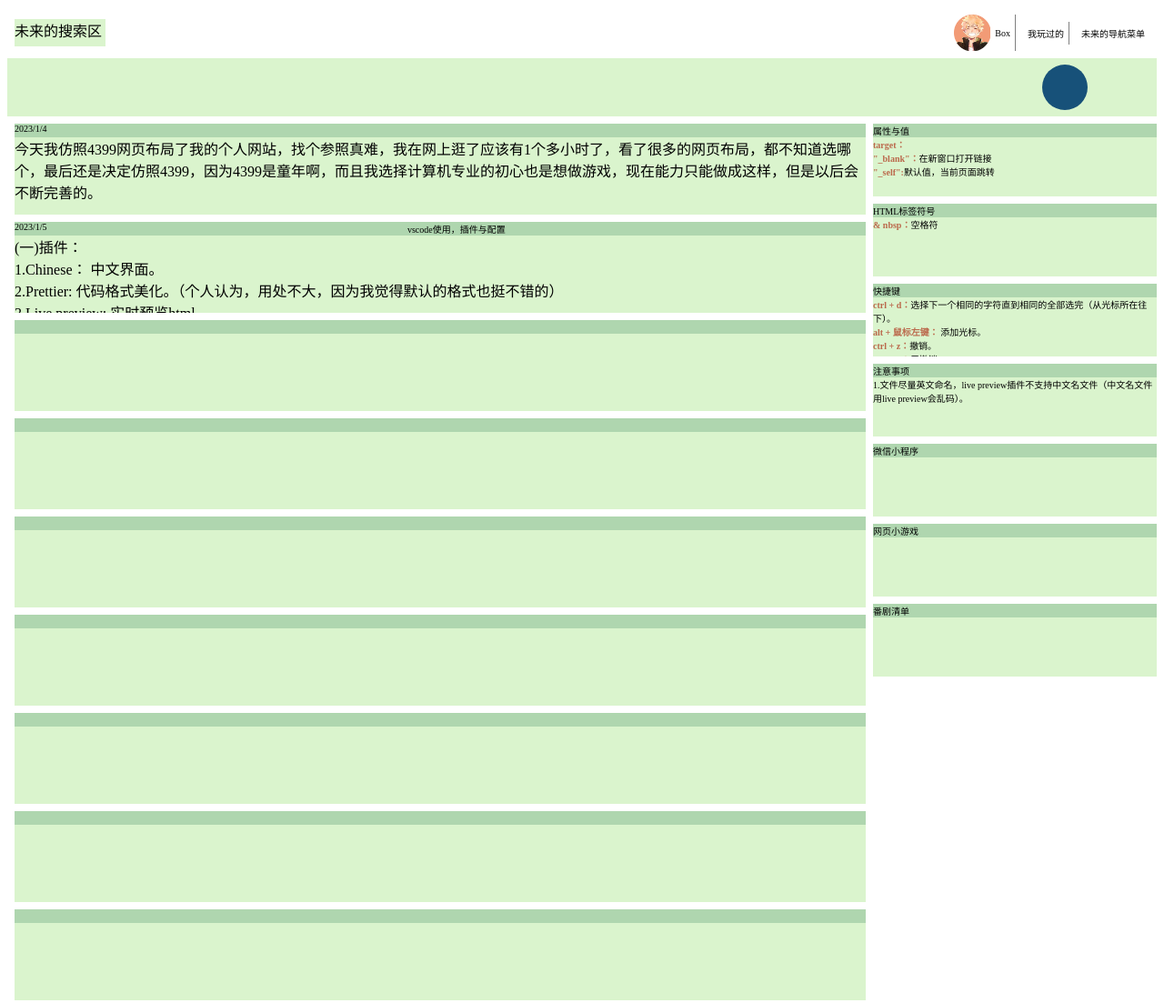
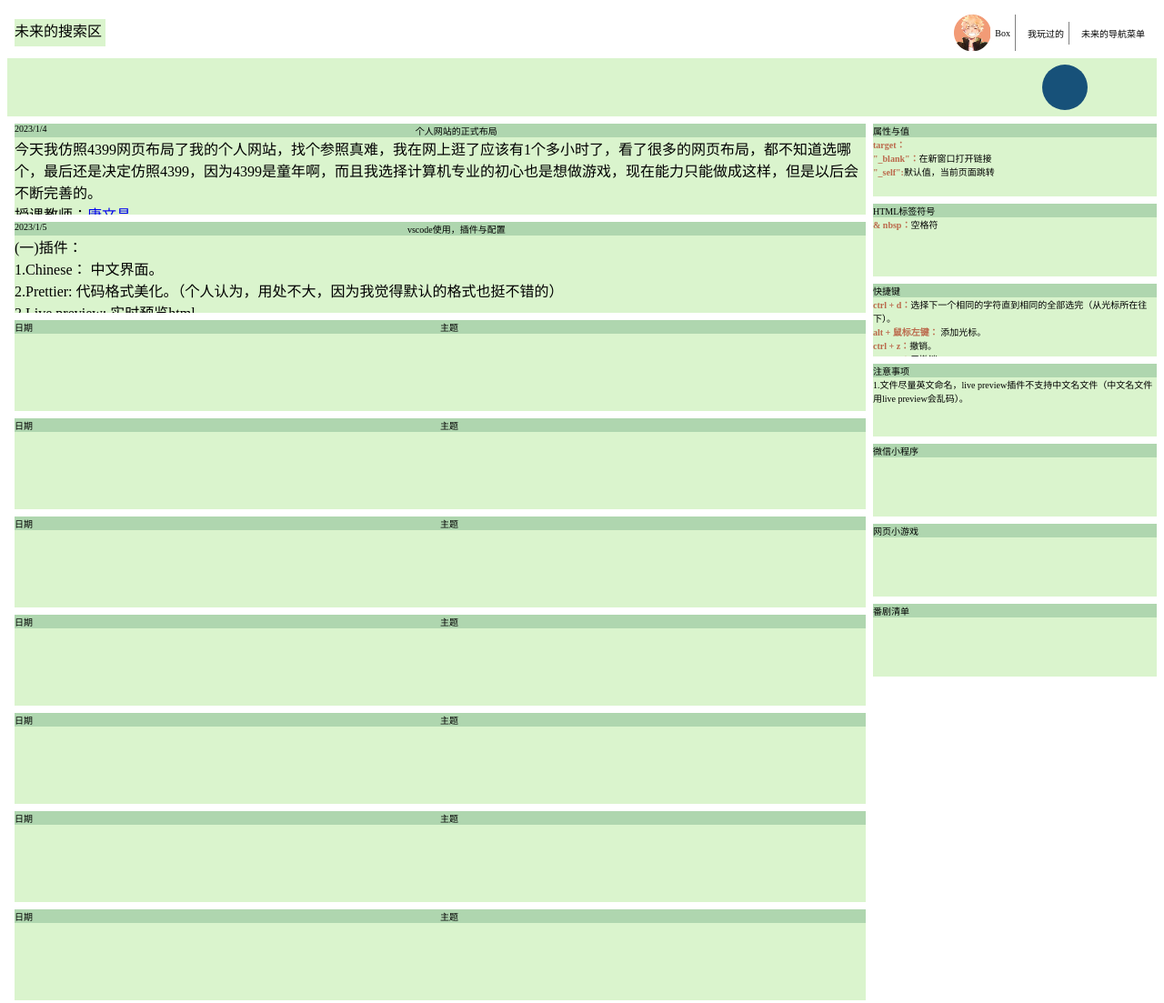
Before and after one commit to LittBox/FirstWeb, a plain HTML site: page index.html in a window 1280 px wide. Shown: the whole page at 91% size. Drawn offline with Linux system fonts and the light colour scheme.

Commit message:
Update index.html

```diff
--- a/index.html
+++ b/index.html
@@ -132,11 +132,22 @@
         <!--左区（一些文章和日志）-->
         <div class="flex column mg" style="flex:3">
             <div style="height:100px;overflow:auto;" class="baise mgb">
-                <!--日期-->
-                <div style="background:rgb(175, 214, 175);height:15px;font-size:10px;">2023/1/4</div>
+                <!--标题-->
+                <div style="background:rgb(175, 214, 175);height:15px;font-size:10px;justify-content:space-between;"
+                    class="flex">
+                    <div>2023/1/4</div>
+                    <div>个人网站的正式布局</div>
+                    <div></div><!--格式控制需要-->
+                </div>
                 <!--内容-->
                 <div>
-                    今天我仿照4399网页布局了我的个人网站，找个参照真难，我在网上逛了应该有1个多小时了，看了很多的网页布局，都不知道选哪个，最后还是决定仿照4399，因为4399是童年啊，而且我选择计算机专业的初心也是想做游戏，现在能力只能做成这样，但是以后会不断完善的。
+                    今天我仿照4399网页布局了我的个人网站，找个参照真难，我在网上逛了应该有1个多小时了，看了很多的网页布局，都不知道选哪个，最后还是决定仿照4399，因为4399是童年啊，而且我选择计算机专业的初心也是想做游戏，现在能力只能做成这样，但是以后会不断完善的。<br>授课教师：<a
+                        href="https://space.bilibili.com/34786453" target="_blank">康文昌
+                    </a>
+                    <br>教材：<a
+                        href="https://www.bilibili.com/video/BV1di4y1U75N/?spm_id_from=333.788&vd_source=dbf9348ff650d5a6ef293f7ea25912ec"
+                        target="_blank">相关视频：CSS flex布局
+                    </a>
                 </div>
             </div>
             <div style="height:100px;overflow:auto;" class="baise mgb">
@@ -170,44 +181,79 @@
                 </div>
             </div>
             <div style="height:100px;overflow:auto;" class="baise mgb">
-                <!--日期-->
-                <div style="background:rgb(175, 214, 175);height:15px;font-size:10px;"></div>
+                <!--标题-->
+                <div style="background:rgb(175, 214, 175);height:15px;font-size:10px;justify-content:space-between;"
+                    class="flex">
+                    <div>日期</div>
+                    <div>主题</div>
+                    <div></div><!--格式控制需要-->
+                </div>
                 <!--内容-->
                 <div></div>
             </div>
             <div style="height:100px;overflow:auto;" class="baise mgb">
-                <!--日期-->
-                <div style="background:rgb(175, 214, 175);height:15px;font-size:10px;"></div>
+                <!--标题-->
+                <div style="background:rgb(175, 214, 175);height:15px;font-size:10px;justify-content:space-between;"
+                    class="flex">
+                    <div>日期</div>
+                    <div>主题</div>
+                    <div></div><!--格式控制需要-->
+                </div>
                 <!--内容-->
                 <div></div>
             </div>
             <div style="height:100px;overflow:auto;" class="baise mgb">
-                <!--日期-->
-                <div style="background:rgb(175, 214, 175);height:15px;font-size:10px;"></div>
+                <!--标题-->
+                <div style="background:rgb(175, 214, 175);height:15px;font-size:10px;justify-content:space-between;"
+                    class="flex">
+                    <div>日期</div>
+                    <div>主题</div>
+                    <div></div><!--格式控制需要-->
+                </div>
                 <!--内容-->
                 <div></div>
             </div>
             <div style="height:100px;overflow:auto;" class="baise mgb">
-                <!--日期-->
-                <div style="background:rgb(175, 214, 175);height:15px;font-size:10px;"></div>
+                <!--标题-->
+                <div style="background:rgb(175, 214, 175);height:15px;font-size:10px;justify-content:space-between;"
+                    class="flex">
+                    <div>日期</div>
+                    <div>主题</div>
+                    <div></div><!--格式控制需要-->
+                </div>
                 <!--内容-->
                 <div></div>
             </div>
             <div style="height:100px;overflow:auto;" class="baise mgb">
-                <!--日期-->
-                <div style="background:rgb(175, 214, 175);height:15px;font-size:10px;"></div>
+                <!--标题-->
+                <div style="background:rgb(175, 214, 175);height:15px;font-size:10px;justify-content:space-between;"
+                    class="flex">
+                    <div>日期</div>
+                    <div>主题</div>
+                    <div></div><!--格式控制需要-->
+                </div>
                 <!--内容-->
                 <div></div>
             </div>
             <div style="height:100px;overflow:auto;" class="baise mgb">
-                <!--日期-->
-                <div style="background:rgb(175, 214, 175);height:15px;font-size:10px;"></div>
+                <!--标题-->
+                <div style="background:rgb(175, 214, 175);height:15px;font-size:10px;justify-content:space-between;"
+                    class="flex">
+                    <div>日期</div>
+                    <div>主题</div>
+                    <div></div><!--格式控制需要-->
+                </div>
                 <!--内容-->
                 <div></div>
             </div>
             <div style="height:100px;overflow:auto;" class="baise mgb">
-                <!--日期-->
-                <div style="background:rgb(175, 214, 175);height:15px;font-size:10px;"></div>
+                <!--标题-->
+                <div style="background:rgb(175, 214, 175);height:15px;font-size:10px;justify-content:space-between;"
+                    class="flex">
+                    <div>日期</div>
+                    <div>主题</div>
+                    <div></div><!--格式控制需要-->
+                </div>
                 <!--内容-->
                 <div></div>
             </div>
@@ -249,14 +295,17 @@
             <!--微信小程序-->
             <div style="height:80px;overflow:auto;" class="baise mgb">
                 <div style="background:rgb(175, 214, 175);height:15px;font-size:10px;">微信小程序</div>
+                <div style="font-size:10px;"></div>
             </div>
             <!--我的游戏梦-->
             <div style="height:80px;overflow:auto;" class="baise mgb">
                 <div style="background:rgb(175, 214, 175);height:15px;font-size:10px;">网页小游戏</div>
+                <div style="font-size:10px;"></div>
             </div>
             <!--想看的番-->
             <div style="height:80px;overflow:auto;" class="baise mgb">
                 <div style="background:rgb(175, 214, 175);height:15px;font-size:10px;">番剧清单</div>
+                <div style="font-size:10px;"></div>
             </div>
         </div>
     </div>
```
